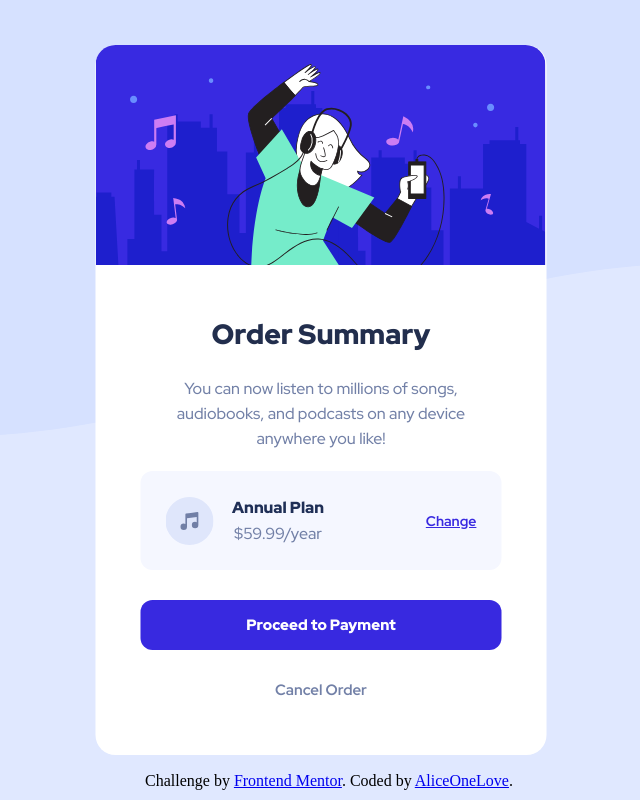
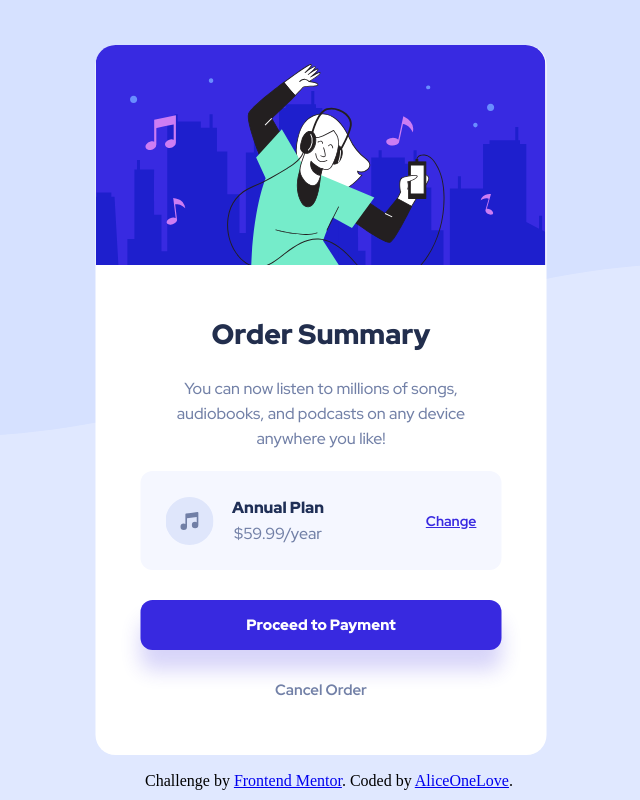
Before and after one commit to AliceOneLove/order-summary-component, a plain HTML site: page index.html in a window 1280 px wide. Shown: the whole page, without its empty margins (319-959 px from the left). Drawn offline with Linux system fonts and the light colour scheme.

Commit message:
added a box-shadow property to the button

```diff
--- a/style.css
+++ b/style.css
@@ -36,6 +36,7 @@ button {
     font-family: 'Red Hat Display', sans-serif;
     font-weight: 900;
     font-size: 15px;
+    box-shadow: 0px 20px 20px rgba(56, 41, 224, 0.2);
 }
 
 button:hover {
```
